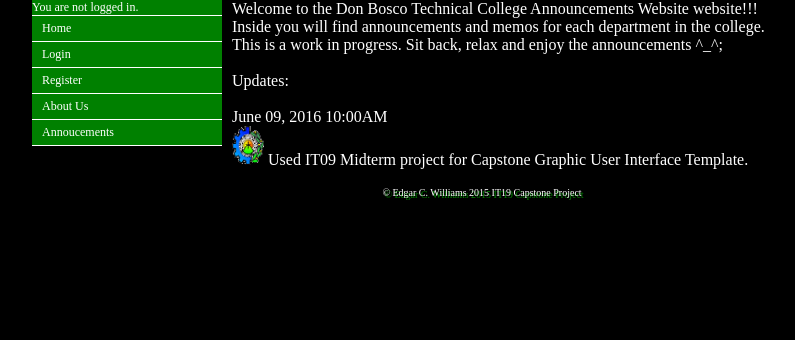
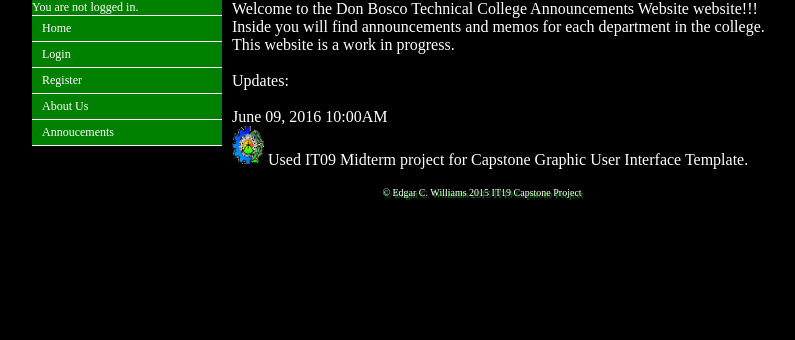
Before and after one commit to sf2feilong/don_bosco_wants_you, a PHP site: page / in a window 1280 px wide. Shown: the part 200-540 px from the top of the page, without its empty margins (158-953 px from the left). Run offline with PHP 8.4, Linux system fonts and the light colour scheme.

Commit message:
remove final sentence of the index introduction

```diff
--- a/index_content.php
+++ b/index_content.php
@@ -4,7 +4,7 @@
 	echo '
 		Welcome to the Don Bosco Technical College Announcements Website website!!!<br>
 		Inside you will find announcements and memos for each department in the college.<br>
-		This is a work in progress. Sit back, relax and enjoy the announcements ^_^; <br>
+		This website is a work in progress.<br>
 		<br>
 		<p>
 		Updates:
```
